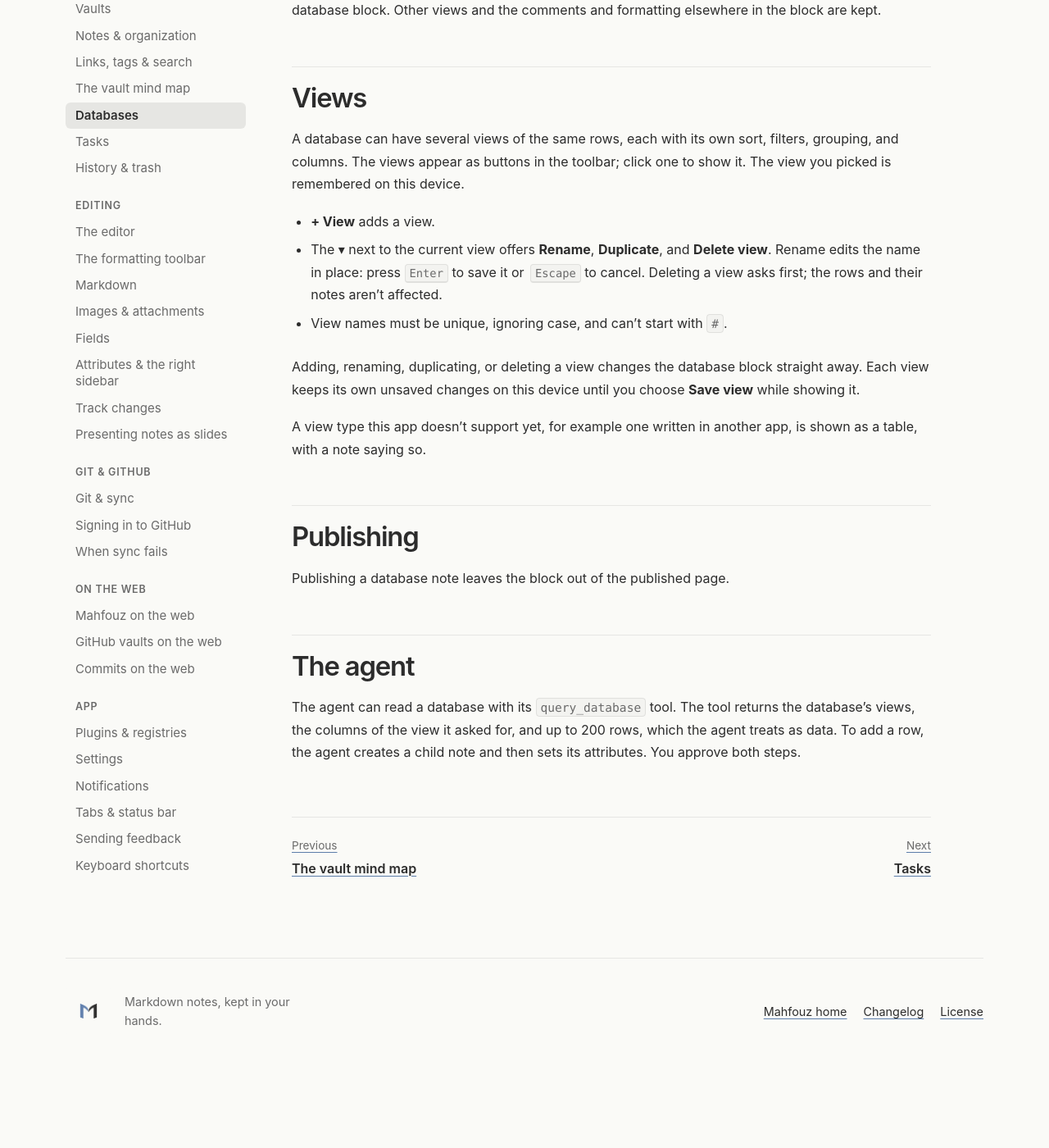
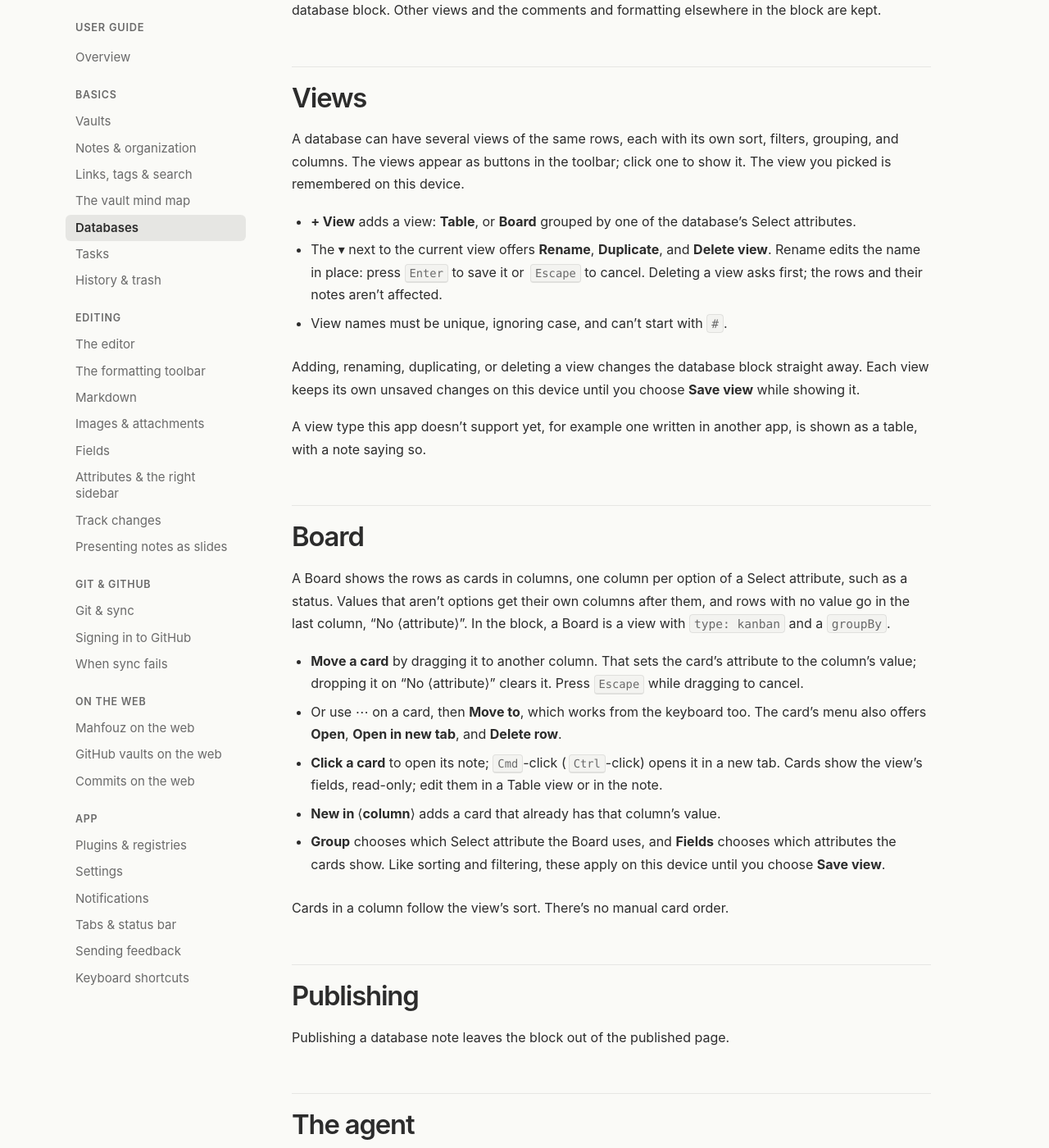
Before and after one commit to mahfouz-app/docs, a Jekyll site: the page built from guide/databases.md, in a window 1280 px wide and 1400 px high, scrolled down 3918 px. Shown: the whole window at 82% size. Built offline with Jekyll 4.4.1, drawn with Linux system fonts in a browser that asks for light colours; before the commit the page ends 5215 px from its top, so only the background shows below that.

Commit message:
guide: the database Board
Co-Authored-By: Claude Opus 5.5 <noreply@anthropic.com>

```diff
--- a/guide/databases.md
+++ b/guide/databases.md
@@ -150,7 +150,8 @@ A database can have several views of the same rows, each with its own sort,
 filters, grouping, and columns. The views appear as buttons in the toolbar;
 click one to show it. The view you picked is remembered on this device.
 
-- **+ View** adds a view.
+- **+ View** adds a view: **Table**, or **Board** grouped by one of the
+  database's Select attributes.
 - The **▾** next to the current view offers **Rename**, **Duplicate**, and
   **Delete view**. Rename edits the name in place: press <kbd>Enter</kbd> to
   save it or <kbd>Escape</kbd> to cancel. Deleting a view asks first; the rows
@@ -164,6 +165,30 @@ you choose **Save view** while showing it.
 A view type this app doesn't support yet, for example one written in another
 app, is shown as a table, with a note saying so.
 
+## Board
+
+A Board shows the rows as cards in columns, one column per option of a
+Select attribute, such as a status. Values that aren't options get their own
+columns after them, and rows with no value go in the last column, "No
+⟨attribute⟩". In the block, a Board is a view with `type: kanban` and a
+`groupBy`.
+
+- **Move a card** by dragging it to another column. That sets the card's
+  attribute to the column's value; dropping it on "No ⟨attribute⟩" clears it.
+  Press <kbd>Escape</kbd> while dragging to cancel.
+- Or use **⋯** on a card, then **Move to**, which works from the keyboard
+  too. The card's menu also offers **Open**, **Open in new tab**, and
+  **Delete row**.
+- **Click a card** to open its note; <kbd>Cmd</kbd>-click (<kbd>Ctrl</kbd>-click)
+  opens it in a new tab. Cards show the view's fields, read-only; edit them
+  in a Table view or in the note.
+- **New in ⟨column⟩** adds a card that already has that column's value.
+- **Group** chooses which Select attribute the Board uses, and **Fields**
+  chooses which attributes the cards show. Like sorting and filtering, these
+  apply on this device until you choose **Save view**.
+
+Cards in a column follow the view's sort. There's no manual card order.
+
 ## Publishing
 
 Publishing a database note leaves the block out of the published page.
```
